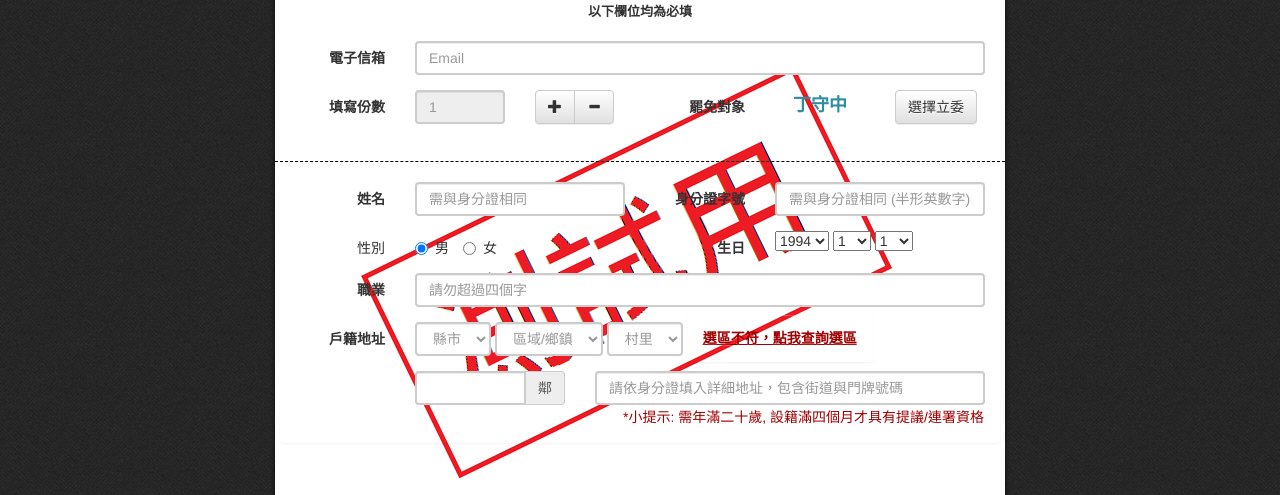
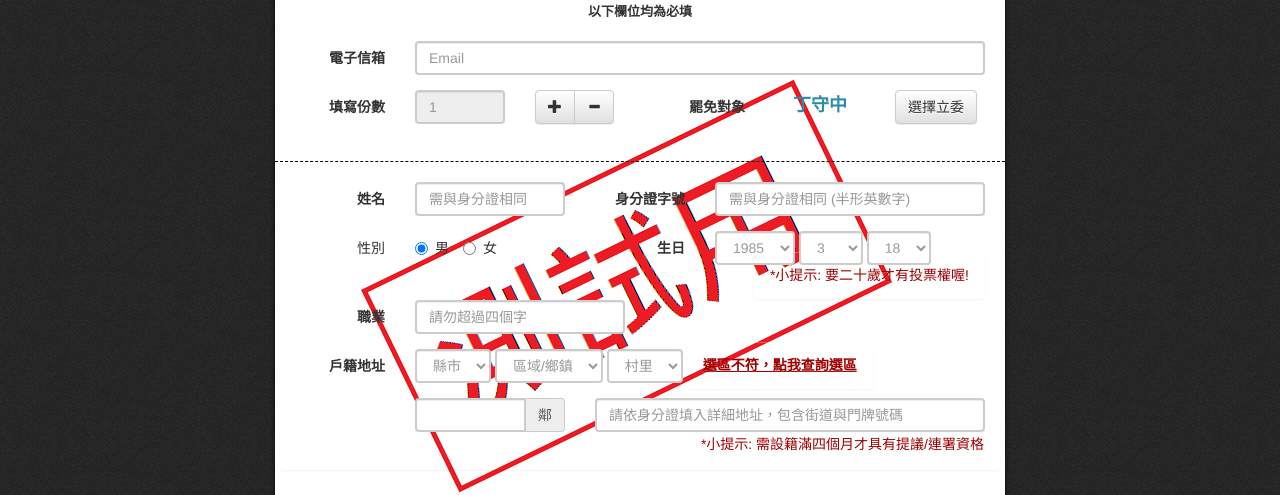
Before and after one commit to appy-tw/appytw.github.io, a plain HTML site: page print/index.html in a window 1280 px wide. Shown: the part 235-730 px from the top of the page. Drawn offline with nearby package versions, Linux system fonts and the light colour scheme.

Commit message:
Add Birthday Check, Show Privacy Check.
Add Birthday Check - before 1994/06/30.
Always show privacy info.

```diff
--- a/print/index.html
+++ b/print/index.html
@@ -74,20 +74,20 @@
     <div class="form-group">
       <div ng-class="{ 'has-error':  personForm.Name.$invalid }">
         <label class="col-sm-2 control-label">姓名</label>
-        <div class="col-sm-4">
+        <div class="col-sm-3">
           <input type="text" ng-model="person.name" class="form-control" name="Name" required placeholder="需與身分證相同">
         </div>
       </div>
       <div ng-class="{ 'has-error': personForm.IDNo.$invalid }">
         <label class="col-sm-2 control-label">身分證字號</label>
-        <div class="col-sm-4">
+        <div class="col-sm-5">
           <input type="text" rocid ng-model="person.id" class="form-control" name="IDNo" maxlength="10" required placeholder="需與身分證相同 (半形英數字)">
         </div>
       </div>
     </div>
     <div class="form-group">
       <div class="col-sm-2 control-label">性別</div>
-      <div class="col-sm-4">
+      <div class="col-sm-3">
         <label class="radio-inline">
           <input type="radio" name="Sex_{{$index}}" value="M" checked>
           男
@@ -98,18 +98,20 @@
         </label>
       </div>
       <label class="col-sm-2 control-label">生日</label>
-      <div class="col-sm-4">
-        <select ng-model="person.birthdayYear"
+      <div class="col-sm-5 form-inline">
+        <select ng-model="person.birthdayYear" class="form-control"
           ng-options="n.value as n.content for n in range(1895,1994)"></select>
-        <select ng-model="person.birthdayMonth"
-          ng-options="n.value as n.content for n in range(1,12)"></select>
-        <select ng-model="person.birthdayDay"
+        <select ng-model="person.birthdayMonth" class="form-control"
+          ng-options="n.value as n.content for n in range(1,(person.birthdayYear==1994)?6:12)"></select>
+        <select ng-model="person.birthdayDay" class="form-control"
           ng-options="n.value as n.content for n in range(1,31)"></select>
       </div>
+      <label class="col-sm-7 control-label"> </label>
+      <div class="col-sm-5" align="right"><font class="alert alert-note"> *小提示: 要二十歲才有投票權喔! </font></div>
     </div>
     <div class="form-group" ng-class="{ 'has-error': personForm.Occupation.$invalid }">
       <label for="Occupation_{{$index}}" class="col-sm-2 control-label">職業</label>
-      <div class="col-sm-10">
+      <div class="col-sm-4">
         <input type="text" ng-model="person.occupation" class="form-control" name="Occupation" placeholder="請勿超過四個字" maxlength="4" required>
       </div>
     </div>
@@ -145,7 +147,7 @@
         <input type="text" class="form-control" name="RegAddDetailAddress"
           ng-model="person.addrDetail" required placeholder="請依身分證填入詳細地址，包含街道與門牌號碼">
       </div>
-      <br> <p align="right" class="alert alert-note"> *小提示: 需年滿二十歲, 設籍滿四個月才具有提議/連署資格 </p>
+      <br> <p align="right" class="alert alert-note"> *小提示: 需設籍滿四個月才具有提議/連署資格 </p>
     </div>
 
     <input type="hidden" name="Name_{{$index}}" value="{{person.name}}">
@@ -166,7 +168,7 @@
 
   <div class="form-group">
       <div class="col-sm-9 control-label" ng-class="{ 'has-error': personForm.checkbox.$invalid }">
-        <label><input type="checkbox" ng-model="person.privacy" required name="checkbox"> 我已閱讀並同意<a ng-click="showReason('privacy')" href="#">提議人個資法告知事項</a> </label>
+        <label><input type="checkbox" ng-model="person.privacy" ng-change="checkPrivacy()" required name="checkbox"> 我已閱讀並同意<a ng-click="showReason('privacy')" href="#">提議人個資法告知事項</a> </label>
       </div>
   </div>
   <br>
--- a/print/js/main.js
+++ b/print/js/main.js
@@ -61,9 +61,9 @@ appyApp.controller('FormCtrl', function($scope, $http, $q, $window, $location) {
   //$scope.pdfGneratorUrl = 'http://localhost/Appendectomy/index.php/GenPDF/proposal';
 
   var defaultData = {
-    birthdayYear: 1994,
-    birthdayMonth: 1,
-    birthdayDay: 1
+    birthdayYear: 1985,
+    birthdayMonth: 3,
+    birthdayDay: 18
   };
 
   $scope.filterLegislator = function(ALL_mly) {
@@ -146,6 +146,7 @@ appyApp.controller('FormCtrl', function($scope, $http, $q, $window, $location) {
   $scope.modalContent = contentPreview;
   $scope.modalContent2 = contentPreview2;
   $scope.showLink = false;
+  $scope.showPrivacy = false;
 
   $scope.initPreview = function() {
   	$scope.showLink = false;
@@ -173,12 +174,19 @@ appyApp.controller('FormCtrl', function($scope, $http, $q, $window, $location) {
     return result;
   };
 
+  $scope.checkPrivacy = function(opt) {
+  	if ($scope.showPrivacy === false) {
+		$scope.showReason('privacy');
+	}
+  }
+
   $scope.showReason = function(opt) {
   	if (opt == 'reason') {
   		$scope.reasonPage = "doc/" + $scope.selectedTarget.constituency[0] + $scope.selectedTarget.constituency[1]
     					 	+ "/reason.html";
     } else if (opt == 'privacy') {
 		$scope.reasonPage = "doc/Privacy_Statement/privacy.html";
+		$scope.showPrivacy = true;
 	}
 
   	$('#reason-modal').modal('show');
```
